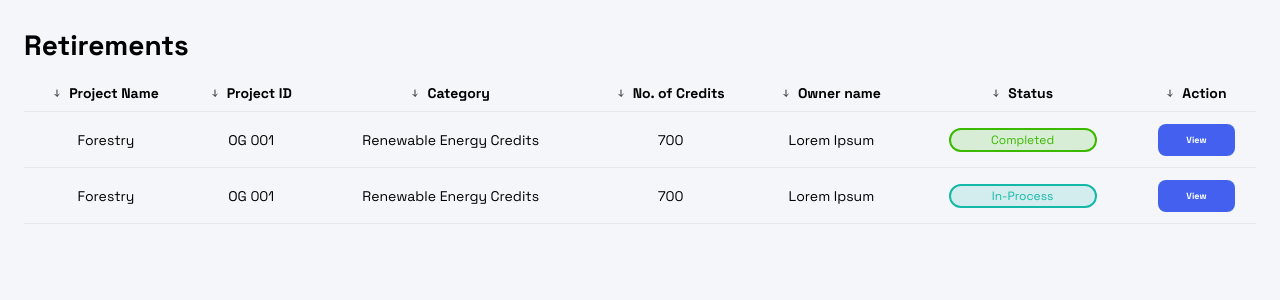
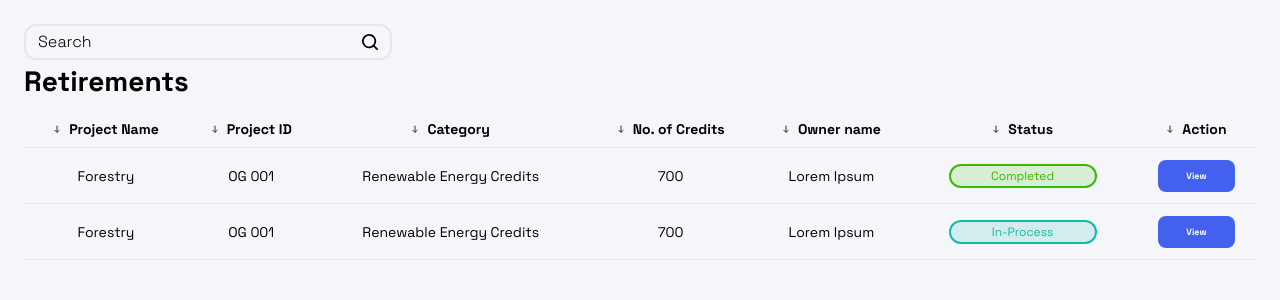
Before and after one commit to offsetFrontend/offset-go-admin-fe, a React (Create React App) app: page /retirements in a window 1280 px wide. Shown: the top 300 px of the page. Built offline with nearby package versions, Linux system fonts and the light colour scheme.

Commit message:
search box is implemented

```diff
--- /dev/null
+++ b/src/components/atoms/SearchBox/index.jsx
@@ -0,0 +1,27 @@
+import React, { forwardRef } from "react";
+import { ReactComponent as Search } from "../../../assets/svgs/search.svg";
+
+const SearchBox = ({ onSearch }, ref) => {
+  return (
+    <form
+      noValidate
+      onSubmit={(e) => {
+        e.preventDefault();
+        onSearch();
+      }}
+    >
+      <div className="flex border-2 p-1 rounded-xl px-3 w-fit bg-transparent">
+        <input
+          ref={ref}
+          type="text"
+          placeholder="Search"
+          className="w-80 bg-transparent text-base outline-0 font-light placeholder:text-black placeholder:text-base placeholder:font-light"
+        />
+        <button type="submit">
+          <Search className="w-4 ml-1" />
+        </button>
+      </div>
+    </form>
+  );
+};
+export default forwardRef(SearchBox);
--- a/src/pages/Retirements.jsx
+++ b/src/pages/Retirements.jsx
@@ -1,7 +1,8 @@
-import React from "react";
+import React, { useRef } from "react";
 import Table from "../components/atoms/Table";
 import Badge from "../components/atoms/Badge";
 import Button from "../components/atoms/Button";
+import SearchBox from "../components/atoms/SearchBox";
 
 const ActionButton = ({ viewButton }) => {
   return (
@@ -29,6 +30,7 @@ const StatusButton = ({ statusButton, statusText }) => {
 };
 
 const Retirements = () => {
+  const searchRef = useRef();
   const header = [
     "Project Name",
     "Project ID",
@@ -85,8 +87,13 @@ const Retirements = () => {
     console.log("status button clicked");
   };
 
+  const handleSearch = () => {
+    console.log(searchRef.current.value);
+  };
+
   return (
     <div className=" h-full w-full p-6">
+      <SearchBox ref={searchRef} onSearch={handleSearch} />
       <div className="text-[1.75rem] font-bold mb-4">Retirements</div>
       <Table headerData={header} data={data} />
     </div>
```
Also changed, not shown: src/assets/svgs/search.svg (added).
